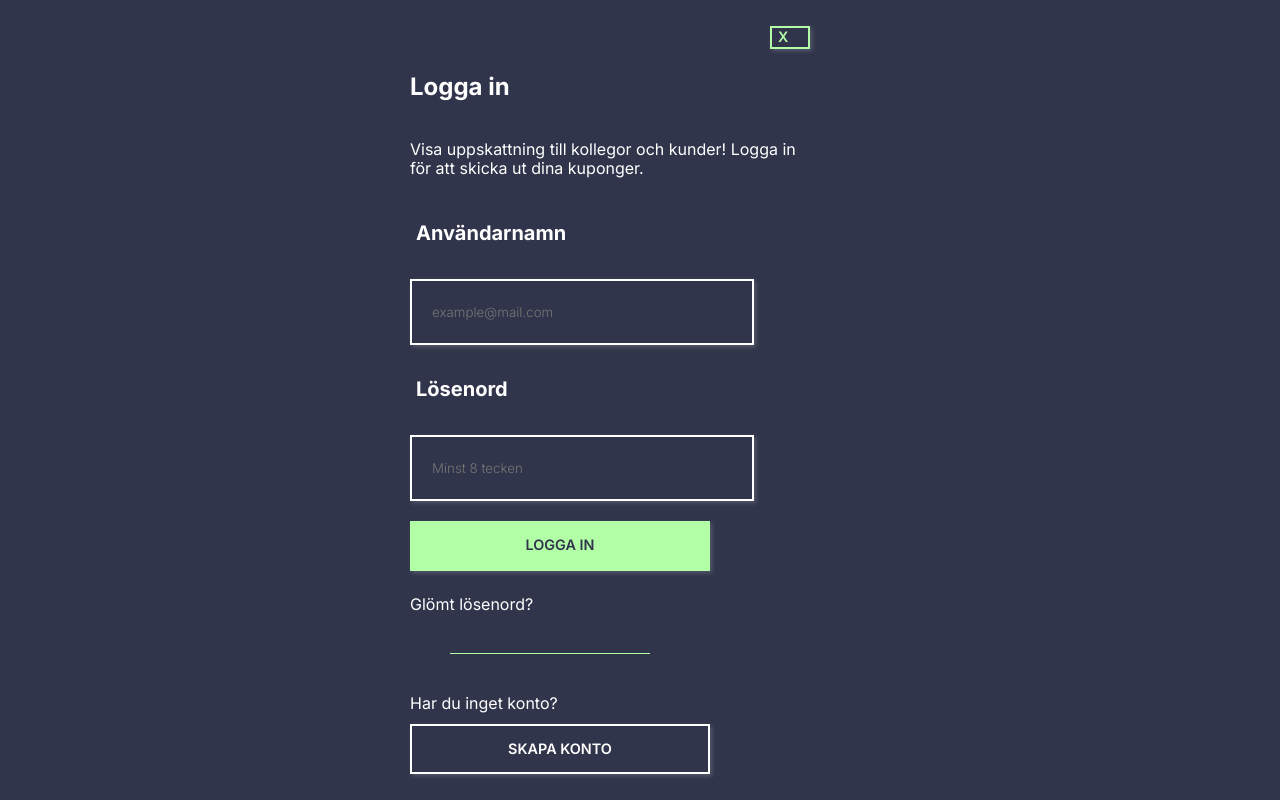
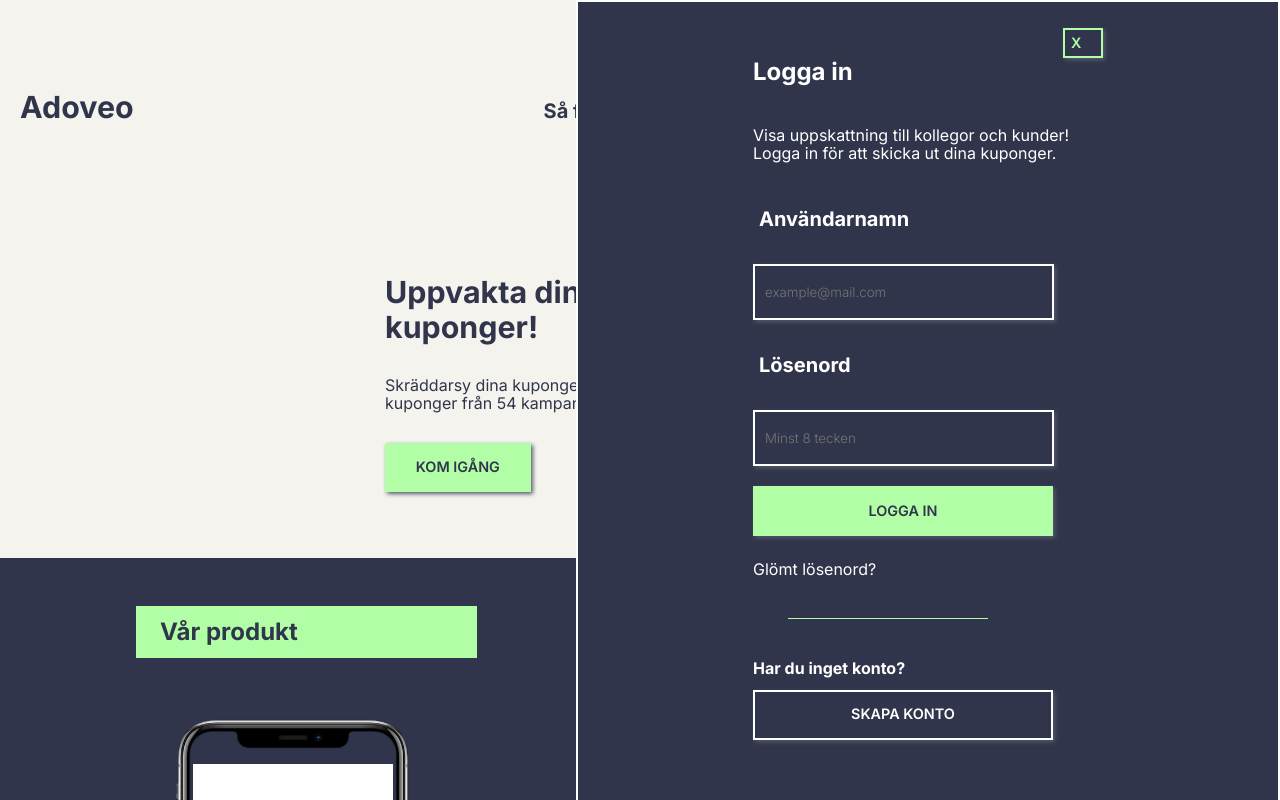
Before and after one commit to NagaVenkata/coupon-system-frontend, a React (Create React App) app: page / in a window 1280 px wide. Both pictures are taken after a click on the button "LOGGA IN". Shown: the top 800 px of the page. Built offline with nearby package versions, Linux system fonts and the light colour scheme; a web font is replaced by a local one.

Commit message:
fix scroll to sideSlider login and register + add margins

```diff
--- a/src/App.css
+++ /dev/null
@@ -1,74 +0,0 @@
-/* TODO remove? */
-
-.App {
-  text-align: center;
-}
-
-.App-logo {
-  height: 40vmin;
-  pointer-events: none;
-}
-
-@media (prefers-reduced-motion: no-preference) {
-  .App-logo {
-    animation: App-logo-float infinite 3s ease-in-out;
-  }
-}
-
-.App-header {
-  min-height: 100vh;
-  display: flex;
-  flex-direction: column;
-  align-items: center;
-  justify-content: center;
-  fontSize: calc(10px + 2vmin);
-}
-
-.App-link {
-  color: rgb(112, 76, 182);
-}
-
-@keyframes App-logo-float {
-  0% {
-    transform: translateY(0);
-  }
-  50% {
-    transform: translateY(10px);
-  }
-  100% {
-    transform: translateY(0px);
-  }
-}
-
-label {
-  display: block;
-  margin-top: 10px;
-}
-
-.card-container.card {
-  max-width: 350px !important;
-  padding: 40px 40px;
-}
-
-.card {
-  background-color: #f7f7f7;
-  padding: 20px 25px 30px;
-  margin: 0 auto 25px;
-  margin-top: 50px;
-  -moz-border-radius: 2px;
-  -webkit-border-radius: 2px;
-  border-radius: 2px;
-  -moz-box-shadow: 0px 2px 2px rgba(0, 0, 0, 0.3);
-  -webkit-box-shadow: 0px 2px 2px rgba(0, 0, 0, 0.3);
-  box-shadow: 0px 2px 2px rgba(0, 0, 0, 0.3);
-}
-
-.profile-img-card {
-  width: 96px;
-  height: 96px;
-  margin: 0 auto 10px;
-  display: block;
-  -moz-border-radius: 50%;
-  -webkit-border-radius: 50%;
-  border-radius: 50%;
-}
--- a/src/components/footer/footer.module.scss
+++ b/src/components/footer/footer.module.scss
@@ -21,6 +21,7 @@ $debugging: false; //TODO remove, only for testing
 
 .footerWrapper {
   @include darkBgColor;
+  @include fontBodyCopy;
 }
 
 .logo {
@@ -75,6 +76,7 @@ $debugging: false; //TODO remove, only for testing
 
 .h5BgColor:hover {
   @include styleH5BgColorHover;
+  cursor: pointer;
 }
 
 .footerHisspitch {
--- a/src/components/header/header.js
+++ b/src/components/header/header.js
@@ -31,12 +31,9 @@ export default function Header(props) {
       });
       gsap.to('#line2', {
         rotate: -45,
-        // y: 36,
         x: -10,
       });
       gsap.to('#menuText', {
-        // y: 36,
-        // x: -26,
         fill: 'none',
       });
     } else {
--- a/src/components/login/login.js
+++ b/src/components/login/login.js
@@ -120,7 +120,7 @@ export default function Login(props) {
 
         <div className={styles.line}></div>
         <section id='loginLastSection' className={styles.loginLastSection}>
-          <p className={styles.bodyCopy}>Har du inget konto?</p>
+          <h6 className={styles.bodyCopy}>Har du inget konto?</h6>
           <button id='createAccountBtn' className={styles.createAccountBtn} onClick={props.onClickRegister}>SKAPA KONTO</button>
 
         </section>
--- a/src/components/login/login.module.scss
+++ b/src/components/login/login.module.scss
@@ -28,7 +28,6 @@ $debugging: false; //TODO remove, only for testing
     @include styleCloseBtnDarkBg;
     align-self: flex-end;
 }
-
 .styleCloseBtn:hover {
     @include colorCloseBtnDarkBg;
 }
@@ -69,7 +68,9 @@ $debugging: false; //TODO remove, only for testing
 
 .input {
     @include styleInput;
+    // @include fontInput;
     @include colorInputDark;
+
 }
 
 .input:focus {
@@ -91,6 +92,7 @@ $debugging: false; //TODO remove, only for testing
 .bodyCopy {
     @include styleBodyCopy;
     @include colorPDarkBg;
+    max-width: 350px;
 }
 
 .link {
@@ -116,7 +118,7 @@ $debugging: false; //TODO remove, only for testing
     border-top: 1px solid $color-mint;
 }
 .loginLastSection {
-
+    margin-bottom: $margin-btw-section;
     @if $debugging {
         outline: 2px solid black;
     }
@@ -131,3 +133,17 @@ $debugging: false; //TODO remove, only for testing
 .createAccountBtn:hover {
     @include colorSecondaryBtnHover;
 }
+
+// =========== media screens ===========
+//TBD tablet
+@media screen and (min-width: 736px) {
+    .loginWrapper {
+        @include styleSliderBiggerScreens
+    }
+}
+
+// desktop, height: 1024px
+@media screen and (min-width: 1440px) {
+
+}
+// =========== / media screens ===========
--- a/src/components/register/register.js
+++ b/src/components/register/register.js
@@ -90,7 +90,7 @@ export default function Register(props) {
 
   return (
     <div id='registerWrapper' className={styles.registerWrapper}>
-      <section>
+      <section className={styles.registerSection}>
         <div id='textAndCloseWrapper' className={styles.textAndCloseWrapper}>
           <div id='textWrapper' className={styles.textWrapper}>
             <button className={styles.styleCloseBtn} onClick={props.onClickClose}>X</button>
@@ -135,7 +135,7 @@ export default function Register(props) {
 
         <div className={styles.line}></div>
 
-        <h6 className={styles.h6}>Har du redan ett konto?</h6>
+        <h6 className={styles.bodyCopy}>Har du redan ett konto?</h6>
         <button id='loginBtn' className={styles.loginBtn} onClick={props.onClickLogin}>LOGGA IN</button>
       </section>
     </div>
--- a/src/components/register/register.module.scss
+++ b/src/components/register/register.module.scss
@@ -12,7 +12,9 @@ $height-input-btn: 50px;
     flex-direction: column;
     align-items: center;
 }
-
+.registerSection {
+    margin-bottom: $margin-btw-section;
+}
 .h3 {
     @include fontH3;
     margin-top: 66px;
@@ -20,11 +22,6 @@ $height-input-btn: 50px;
 
 .h4 {
     @include fontH5;
-}
-
-
-.h6 {
-    margin-top: 56px;
 }
 
 .bodyCopy {
@@ -107,3 +104,17 @@ $height-input-btn: 50px;
     @include line;
     border-top: 1px solid $color-dark-blue;
 }
+
+// =========== media screens ===========
+//TBD tablet
+@media screen and (min-width: 736px) {
+    .registerWrapper {
+        @include styleSliderBiggerScreens
+    }
+}
+
+// desktop, height: 1024px
+@media screen and (min-width: 1440px) {
+
+}
+// =========== / media screens ===========
--- a/src/scss/assets/_colors.scss
+++ b/src/scss/assets/_colors.scss
@@ -120,11 +120,13 @@ $filter-btn: drop-shadow(2px 2px 2px $color-dark-disable);
 @mixin colorSideNavSliderDark {
     background-color: $color-dark-blue;
     color: $color-white;
+    border: 2px solid $color-white;
 }
 
 @mixin colorSideNavSliderLight {
     background-color: $color-creme;
     color: $color-dark-blue;
+    border: 2px solid $color-dark-blue;
 }
 
 @mixin colorFooterItems {
--- a/src/scss/assets/_elements.scss
+++ b/src/scss/assets/_elements.scss
@@ -7,7 +7,6 @@
     text-align: center;
     padding: 0.9rem 1.8rem 0.9rem 1.8rem;
 }
-
 @mixin stylePrimaryBtnHoverDarkBg {
     @include fontBtnText;
     @include colorPrimaryBtnHoverDarkBg;
@@ -32,6 +31,7 @@
     @include fontBtnText;
     @include stylePrimaryBtnHoverDarkBg;
     width: 40px;
+    height: 30px;
     text-align: left;
 }
 
@@ -62,18 +62,14 @@
 }
 @mixin styleH5BgColor {
     @include fontH5;
-    // @include colorH5;
-    // @include fontH3;
     @include mintBgColor;
     padding: 12px 48px 12px 24px;
-    // margin-top: 48px;
     margin-bottom: 12px;
     max-width: 270px;
 }
 @mixin styleH5BgColorHover {
     @include colorH5BgColorHover;
 }
-
 
 @mixin styleBodyCopy {
     @include fontBodyCopy;
@@ -112,6 +108,25 @@
     right: 0;
 }
 
+//login + register
+@mixin styleSlider {
+    .h3 {
+        margin-top: 0;
+    }
+    position: fixed;
+    height: 100vh;
+    width: 100%;
+    padding: 6px 30px 0px 30px;
+    z-index: 9;
+    right: 0;
+    overflow: scroll;
+}
+
+@mixin styleSliderBiggerScreens {
+    width: 50%;
+}
+
+
 @mixin styleMenuWrapper {
     @include fontH3;
     list-style: none;
@@ -129,11 +144,10 @@
 }
 
 @mixin styleInput {
-    padding: 6px 20px 6px 20px;
-    width: $width-input-btn;
+    @include fontInput;
+    width: 285px;
     height: $height-input-btn;
-    // border-radius: 1.4rem;
-    @include fontInput;
+    padding-left: 10px;
 }
 
 @mixin hoverFooterMenu {
@@ -145,16 +159,6 @@
 @mixin styleError {
     @include fontError;
     @include colorError;
-}
-
-//menu
-@mixin styleSlider {
-    position: fixed;
-    height: 100vh;
-    width: 100%;
-    padding: 6px 30px 0px 30px;
-    z-index: 9;
-    right: 0;
 }
 
 @mixin navHeader {
--- a/src/scss/assets/_fonts.scss
+++ b/src/scss/assets/_fonts.scss
@@ -48,7 +48,6 @@ $font-family-inter: 'Inter', sans-serif;
 @mixin fontQuote { //or 'attention text'
     font-family: $font-family-inter;
     font-size: 1.25rem;
-    //TO DO remove italic effect
 }
 
 @mixin fontDisclaimer { //or placeholder or error
```
Also changed, not shown: src/App.module.scss (+1 -18 lines).
